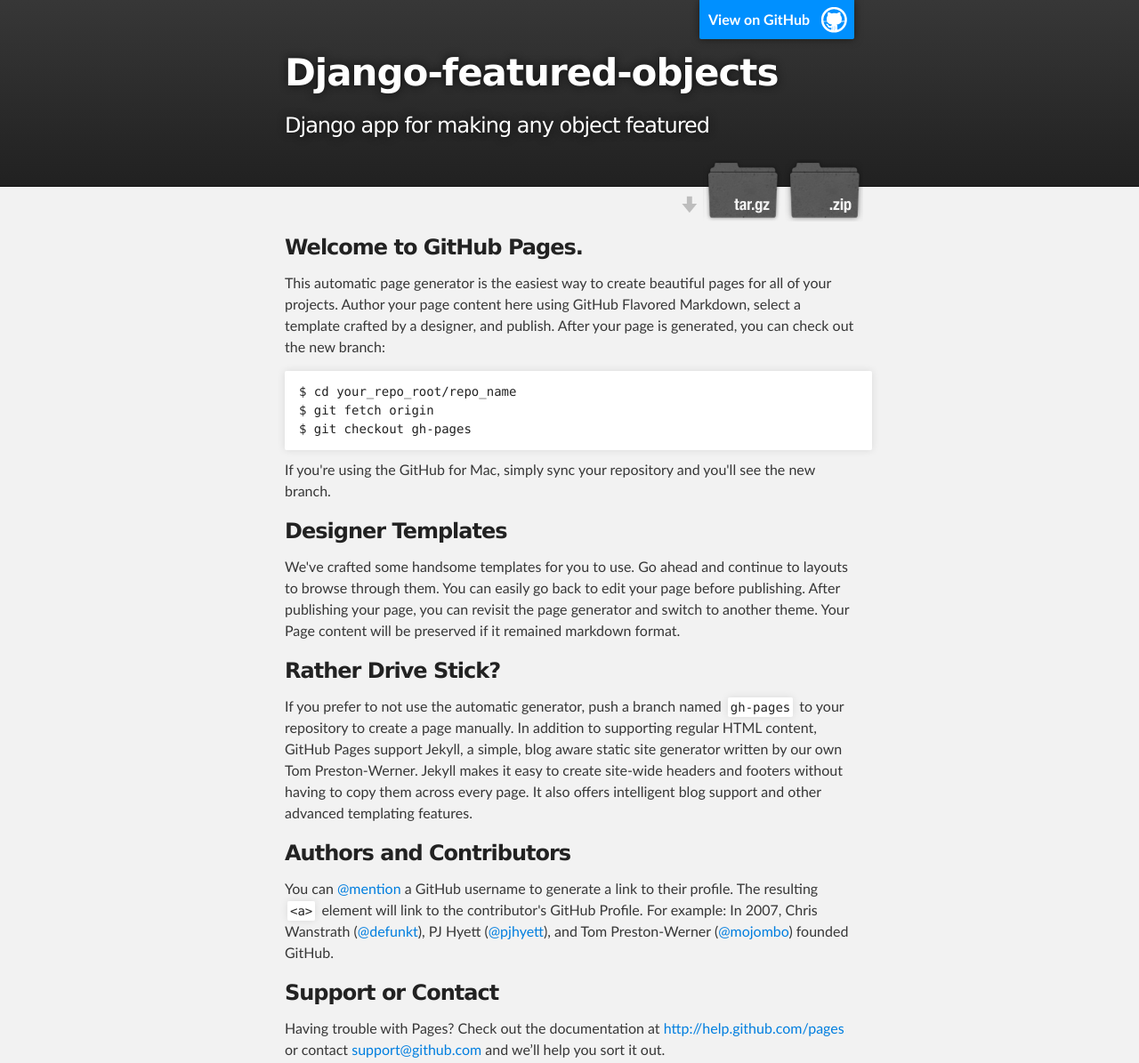
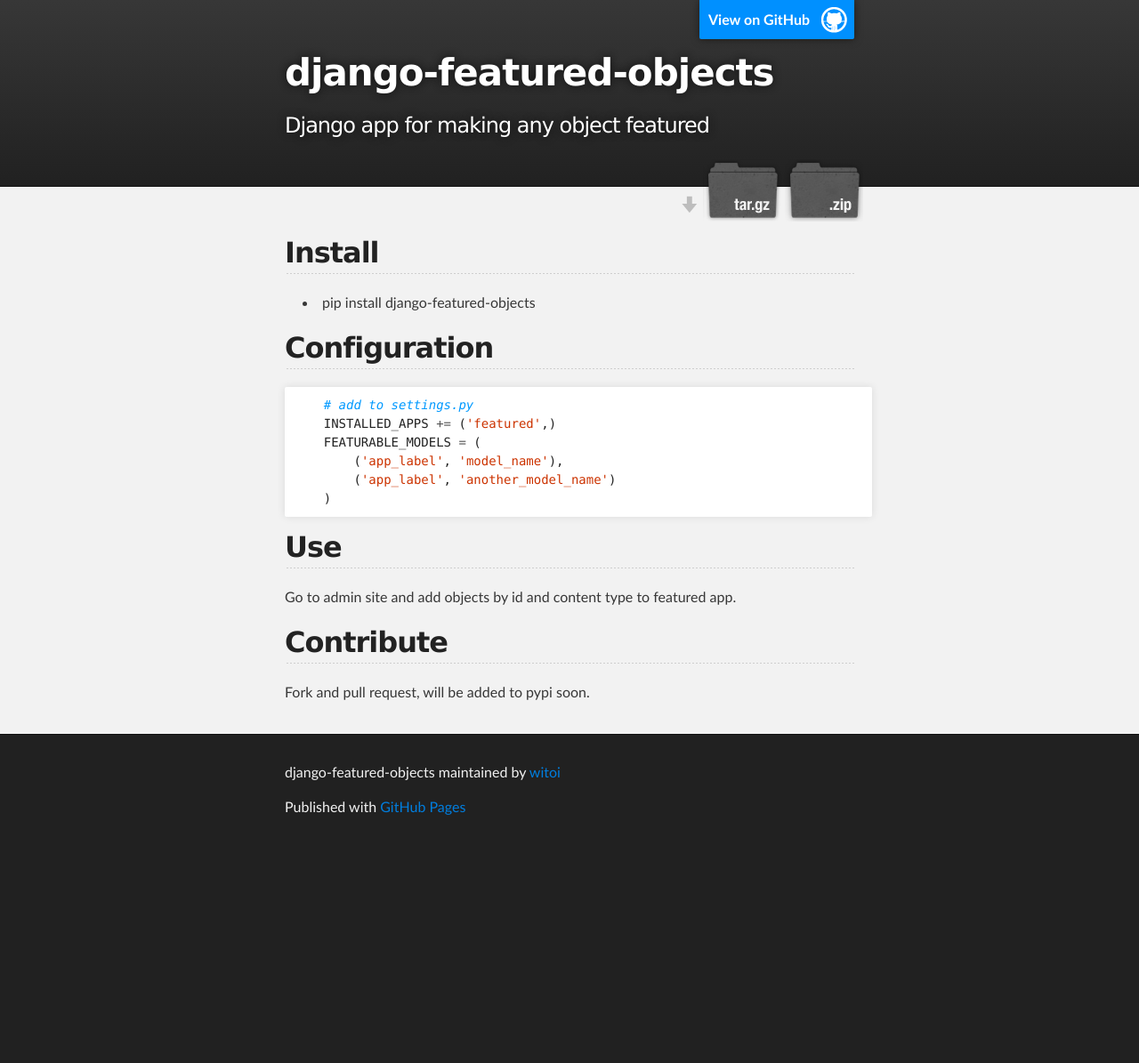
Before and after one commit to witoi/django-featured-objects, a plain HTML site: page index.html in a window 1280 px wide. Shown: the top 1195 px of the page at 89% size. After the commit the page ends 954 px from the top, so only its background shows below. Drawn offline with Linux system fonts and the light colour scheme.

```diff
--- a/index.html
+++ b/index.html
@@ -4,11 +4,11 @@
   <head>
     <meta charset='utf-8' />
     <meta http-equiv="X-UA-Compatible" content="chrome=1" />
-    <meta name="description" content="Django-featured-objects : Django app for making any object featured " />
+    <meta name="description" content="django-featured-objects : Django app for making any object featured " />
 
     <link rel="stylesheet" type="text/css" media="screen" href="stylesheets/stylesheet.css">
 
-    <title>Django-featured-objects</title>
+    <title>django-featured-objects</title>
   </head>
 
   <body>
@@ -18,7 +18,7 @@
         <header class="inner">
           <a id="forkme_banner" href="https://github.com/witoi/django-featured-objects">View on GitHub</a>
 
-          <h1 id="project_title">Django-featured-objects</h1>
+          <h1 id="project_title">django-featured-objects</h1>
           <h2 id="project_tagline">Django app for making any object featured </h2>
 
             <section id="downloads">
@@ -31,39 +31,34 @@
     <!-- MAIN CONTENT -->
     <div id="main_content_wrap" class="outer">
       <section id="main_content" class="inner">
-        <h3>Welcome to GitHub Pages.</h3>
+        <h2>Install</h2>
 
-<p>This automatic page generator is the easiest way to create beautiful pages for all of your projects. Author your page content here using GitHub Flavored Markdown, select a template crafted by a designer, and publish. After your page is generated, you can check out the new branch:</p>
+<ul>
+<li>pip install django-featured-objects</li>
+</ul><h2>Configuration</h2>
 
-<pre><code>$ cd your_repo_root/repo_name
-$ git fetch origin
-$ git checkout gh-pages
-</code></pre>
+<div class="highlight"><pre>    <span class="c"># add to settings.py</span>
+    <span class="n">INSTALLED_APPS</span> <span class="o">+=</span> <span class="p">(</span><span class="s">'featured'</span><span class="p">,)</span>
+    <span class="n">FEATURABLE_MODELS</span> <span class="o">=</span> <span class="p">(</span>
+        <span class="p">(</span><span class="s">'app_label'</span><span class="p">,</span> <span class="s">'model_name'</span><span class="p">),</span>
+        <span class="p">(</span><span class="s">'app_label'</span><span class="p">,</span> <span class="s">'another_model_name'</span><span class="p">)</span>
+    <span class="p">)</span>
+</pre></div>
 
-<p>If you're using the GitHub for Mac, simply sync your repository and you'll see the new branch.</p>
+<h2>Use</h2>
 
-<h3>Designer Templates</h3>
+<p>Go to admin site and add objects by id and content type to featured app.</p>
 
-<p>We've crafted some handsome templates for you to use. Go ahead and continue to layouts to browse through them. You can easily go back to edit your page before publishing. After publishing your page, you can revisit the page generator and switch to another theme. Your Page content will be preserved if it remained markdown format.</p>
+<h2>Contribute</h2>
 
-<h3>Rather Drive Stick?</h3>
-
-<p>If you prefer to not use the automatic generator, push a branch named <code>gh-pages</code> to your repository to create a page manually. In addition to supporting regular HTML content, GitHub Pages support Jekyll, a simple, blog aware static site generator written by our own Tom Preston-Werner. Jekyll makes it easy to create site-wide headers and footers without having to copy them across every page. It also offers intelligent blog support and other advanced templating features.</p>
-
-<h3>Authors and Contributors</h3>
-
-<p>You can <a href="https://github.com/blog/821" class="user-mention">@mention</a> a GitHub username to generate a link to their profile. The resulting <code>&lt;a&gt;</code> element will link to the contributor's GitHub Profile. For example: In 2007, Chris Wanstrath (<a href="https://github.com/defunkt" class="user-mention">@defunkt</a>), PJ Hyett (<a href="https://github.com/pjhyett" class="user-mention">@pjhyett</a>), and Tom Preston-Werner (<a href="https://github.com/mojombo" class="user-mention">@mojombo</a>) founded GitHub.</p>
-
-<h3>Support or Contact</h3>
-
-<p>Having trouble with Pages? Check out the documentation at <a href="http://help.github.com/pages">http://help.github.com/pages</a> or contact <a href="mailto:support@github.com">support@github.com</a> and we’ll help you sort it out.</p>
+<p>Fork and pull request, will be added to pypi soon.</p>
       </section>
     </div>
 
     <!-- FOOTER  -->
     <div id="footer_wrap" class="outer">
       <footer class="inner">
-        <p class="copyright">Django-featured-objects maintained by <a href="https://github.com/witoi">witoi</a></p>
+        <p class="copyright">django-featured-objects maintained by <a href="https://github.com/witoi">witoi</a></p>
         <p>Published with <a href="http://pages.github.com">GitHub Pages</a></p>
       </footer>
     </div>
```
Also changed, not shown: params.json (+1 -1 lines).
